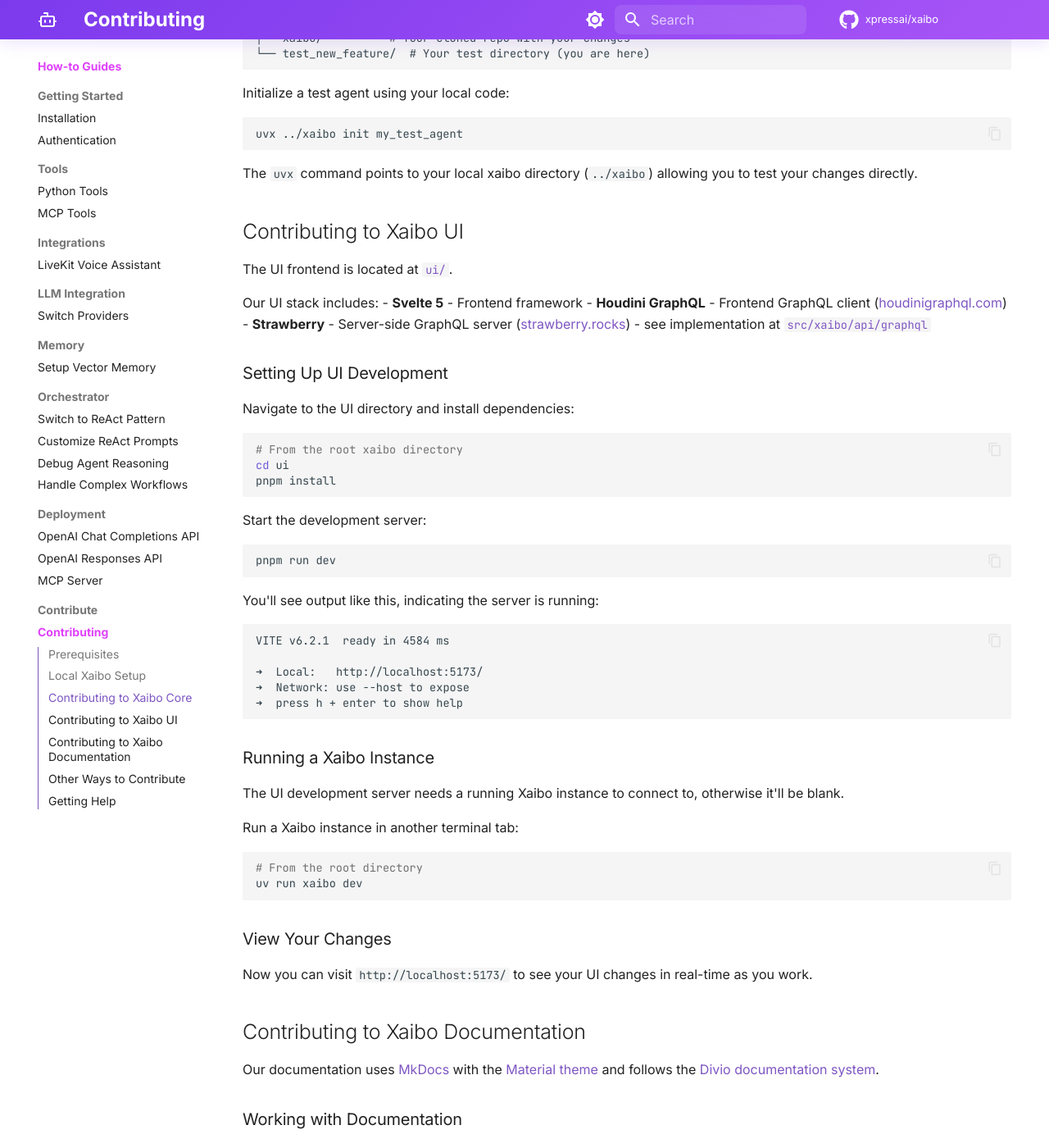
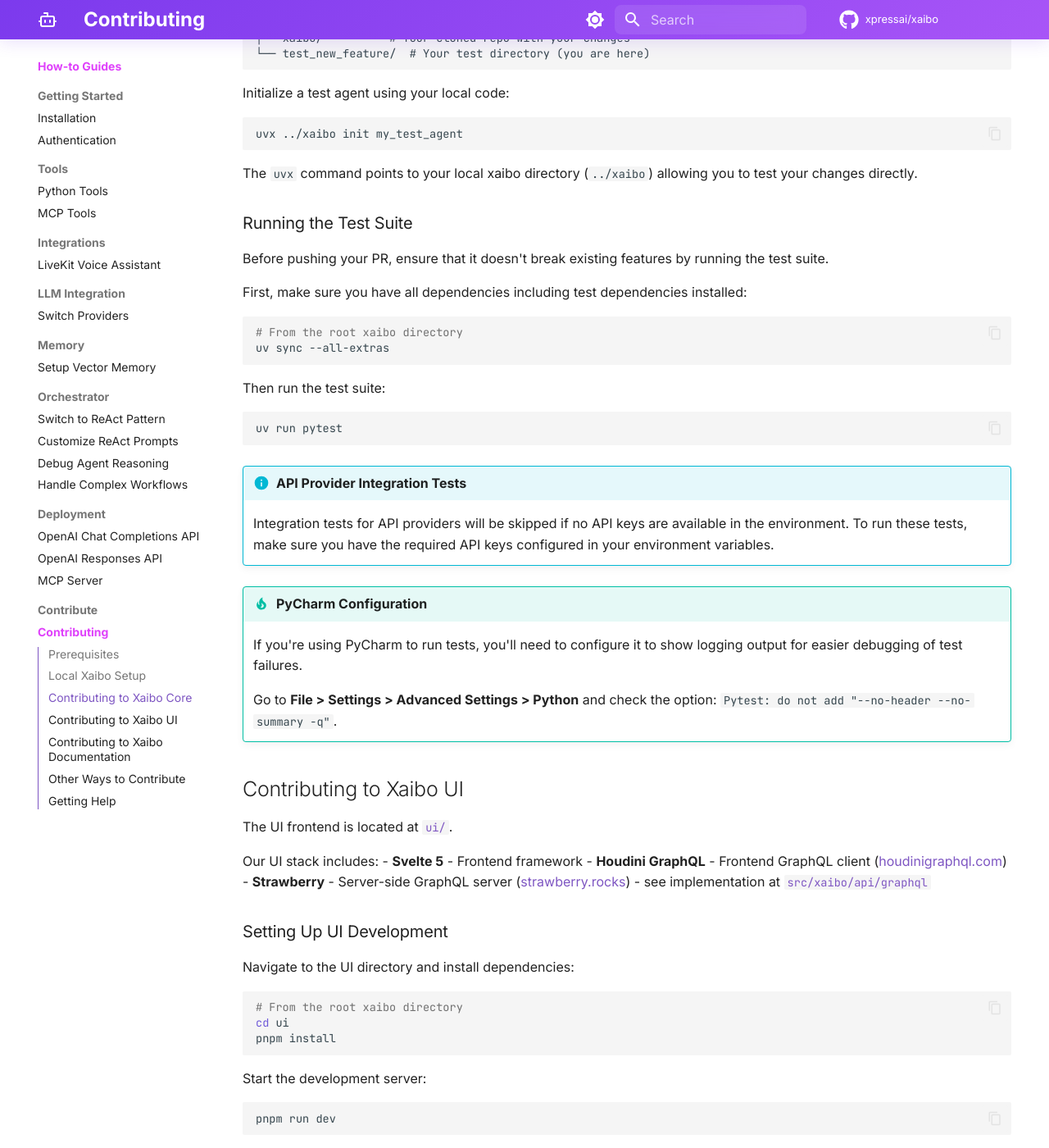
Before and after one commit to XpressAI/xaibo, an MkDocs documentation site: the page built from docs/how-to/contribute/contributing.md, in a window 1280 px wide and 1400 px high, scrolled down 1215 px. Shown: the whole window at 82% size. Built offline with MkDocs 1.6.1 and Material for MkDocs 9.7.7, drawn with Linux system fonts in a browser that asks for light colours; comment, search, counter and statistics services are not loaded.

Commit message:
add additional note on running tests for contributing

````diff
--- a/docs/how-to/contribute/contributing.md
+++ b/docs/how-to/contribute/contributing.md
@@ -56,6 +56,33 @@
 ```
 
 The `uvx` command points to your local xaibo directory (`../xaibo`) allowing you to test your changes directly.
+
+### Running the Test Suite
+
+Before pushing your PR, ensure that it doesn't break existing features by running the test suite.
+
+First, make sure you have all dependencies including test dependencies installed:
+
+```bash
+# From the root xaibo directory
+uv sync --all-extras
+```
+
+Then run the test suite:
+
+```bash
+uv run pytest
+```
+
+!!! info "API Provider Integration Tests"
+
+    Integration tests for API providers will be skipped if no API keys are available in the environment. To run these tests, make sure you have the required API keys configured in your environment variables.
+
+!!! tip "PyCharm Configuration"
+
+    If you're using PyCharm to run tests, you'll need to configure it to show logging output for easier debugging of test failures.
+
+    Go to **File > Settings > Advanced Settings > Python** and check the option: `Pytest: do not add "--no-header --no-summary -q"`.
 
 ## Contributing to Xaibo UI
 
@@ -150,8 +177,6 @@
 
 If you need help or have questions, check the existing [issues](https://github.com/XpressAI/xaibo/issues) or open a new one for support.
 
----
-
 Thank you for contributing to Xaibo! Your contributions help make AI agent development more accessible and powerful for everyone.
 
 **Join our community**: Connect with other contributors and users in our [Discord server](https://discord.gg/uASMzSSVKe) 🚀
````
Also changed, not shown: README.md (+9 -3 lines).
